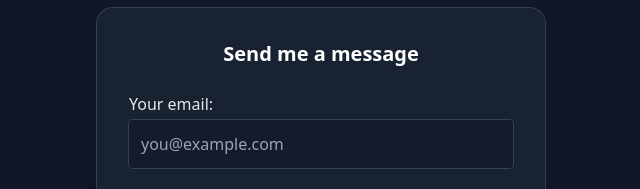
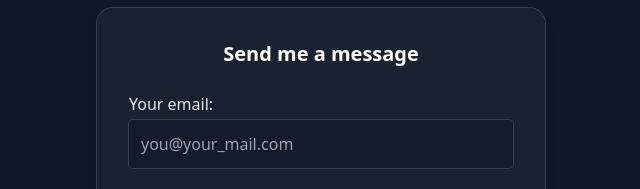
Before and after one commit to priyankawani890/priyanka_portfolio, a website: page index.html in a window 1280 px wide. Shown: the part 2380-2569 px from the top of the page, 319-959 px from the left. Drawn offline with nearby package versions, Linux system fonts and the light colour scheme.

Commit message:
Updated email

```diff
--- a/index.html
+++ b/index.html
@@ -211,7 +211,7 @@
           name="email"
           required
           class="mt-1 w-full p-3 rounded bg-gray-900/60 ring-1 ring-gray-700 focus:outline-none focus:ring-2 focus:ring-indigo-500"
-          placeholder="you@example.com"
+          placeholder="you@your_mail.com"
         >
       </label>
 
```
